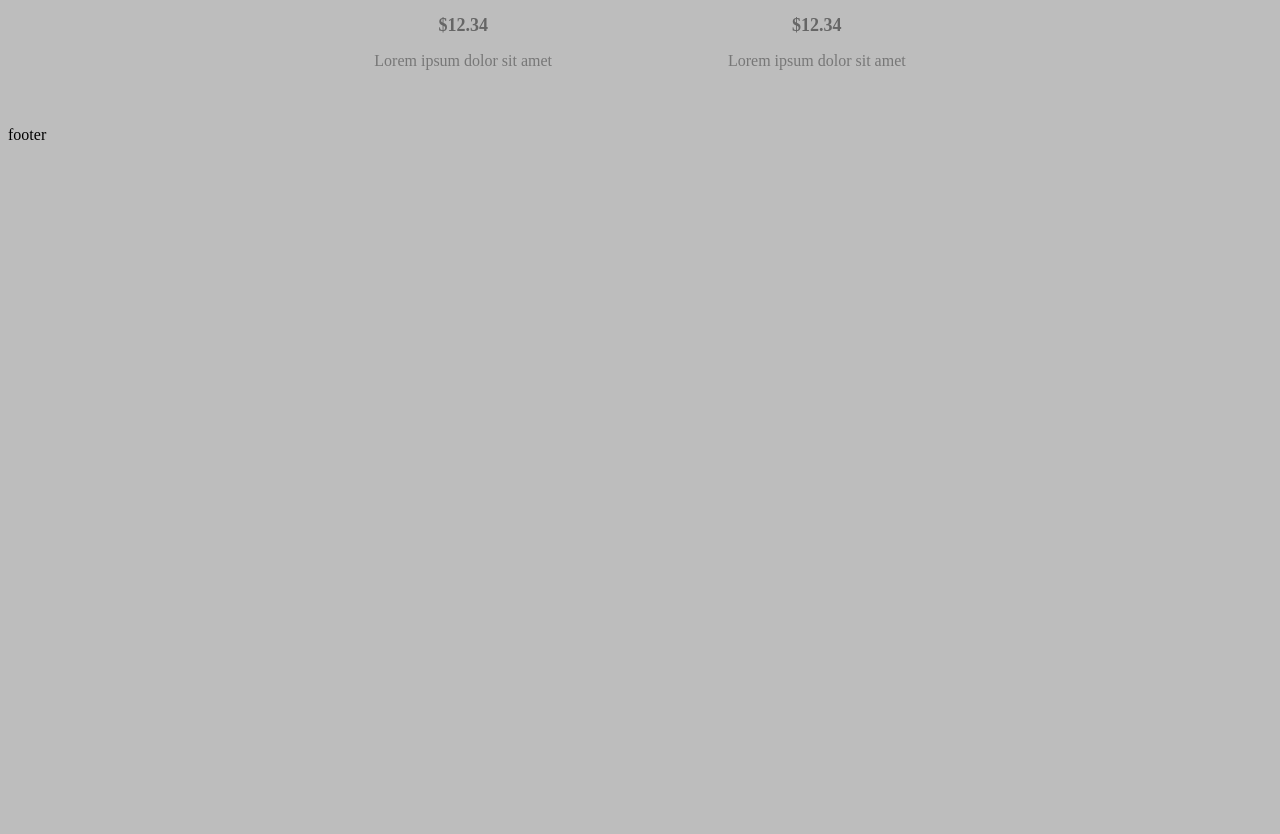
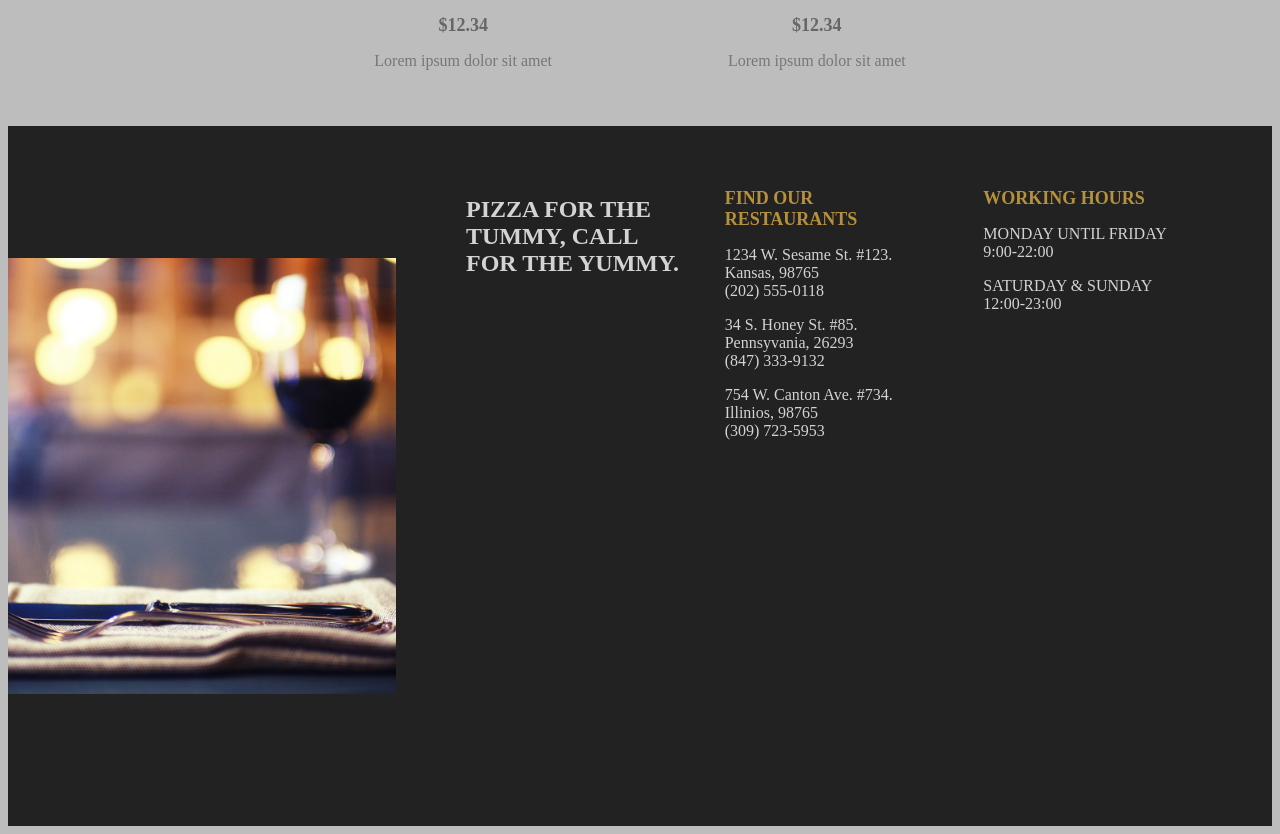
Before and after one commit to bengoh815/pizzaRestaurant, a Next.js app in the folder pizzarestaurant/: page / in a window 1280 px wide. Shown: the part 2740-3574 px from the top of the page. Before the commit the page ends 2892 px from the top, so only its background shows below. Built offline with nearby package versions, Linux system fonts and the light colour scheme.

Commit message:
Adding a footer

```diff
--- a/pizzarestaurant/components/Footer.jsx
+++ b/pizzarestaurant/components/Footer.jsx
@@ -1,7 +1,52 @@
+import styles from '../styles/Footer.module.css'
+import Image from 'next/image'
+
 export default function Footer () {
     return (
-        <div>
-            footer
+        <div className={styles.container}>
+            <div className={styles.item}>
+                <Image src="/img/footer.png" alt="" fill style={{objectFit:"contain"}}/>
+            </div>
+            <div className={styles.item}>
+                <div className={styles.card}>
+                    <h2 className={styles.motto}>
+                        PIZZA FOR THE TUMMY, CALL FOR THE YUMMY.
+                    </h2>
+                </div>
+                <div className={styles.card}>
+                    <h1 className={styles.title}>
+                        FIND OUR RESTAURANTS
+                    </h1>
+                    <p className={styles.text}>
+                        1234 W. Sesame St. #123.
+                        <br /> Kansas, 98765
+                        <br /> (202) 555-0118
+                    </p>
+                    <p className={styles.text}>
+                        34 S. Honey St. #85.
+                        <br /> Pennsyvania, 26293
+                        <br /> (847) 333-9132
+                    </p>
+                    <p className={styles.text}>
+                        754 W. Canton Ave. #734.
+                        <br /> Illinios, 98765
+                        <br /> (309) 723-5953
+                    </p>
+                </div>
+                <div className={styles.card}>
+                    <h1 className={styles.title}>
+                        WORKING HOURS
+                    </h1>
+                    <p className={styles.text}>
+                        MONDAY UNTIL FRIDAY
+                        <br/> 9:00-22:00
+                    </p>
+                    <p className={styles.text}>
+                        SATURDAY & SUNDAY
+                        <br/> 12:00-23:00
+                    </p>
+                </div>
+            </div>
         </div>
     )
 }
--- /dev/null
+++ b/pizzarestaurant/styles/Footer.module.css
@@ -0,0 +1,34 @@
+.container {
+    height: calc(100vh - 100px);
+    background-color: #222;
+    display: flex;
+}
+
+.item {
+    flex: 1;
+    position: relative;
+    display: flex;
+}
+
+.item:last-child {
+    flex: 2;
+    padding: 50px;
+}
+
+.card {
+    flex: 1;
+    padding: 0 20px
+}
+
+.title {
+    font-size: 18px;
+    color: #b7903c;
+}
+
+.text {
+    color: lightgray;
+}
+
+.motto {
+    color: rgb(211, 211, 211);
+}
```
Also changed, not shown: pizzarestaurant/public/img/footer.png (added).
